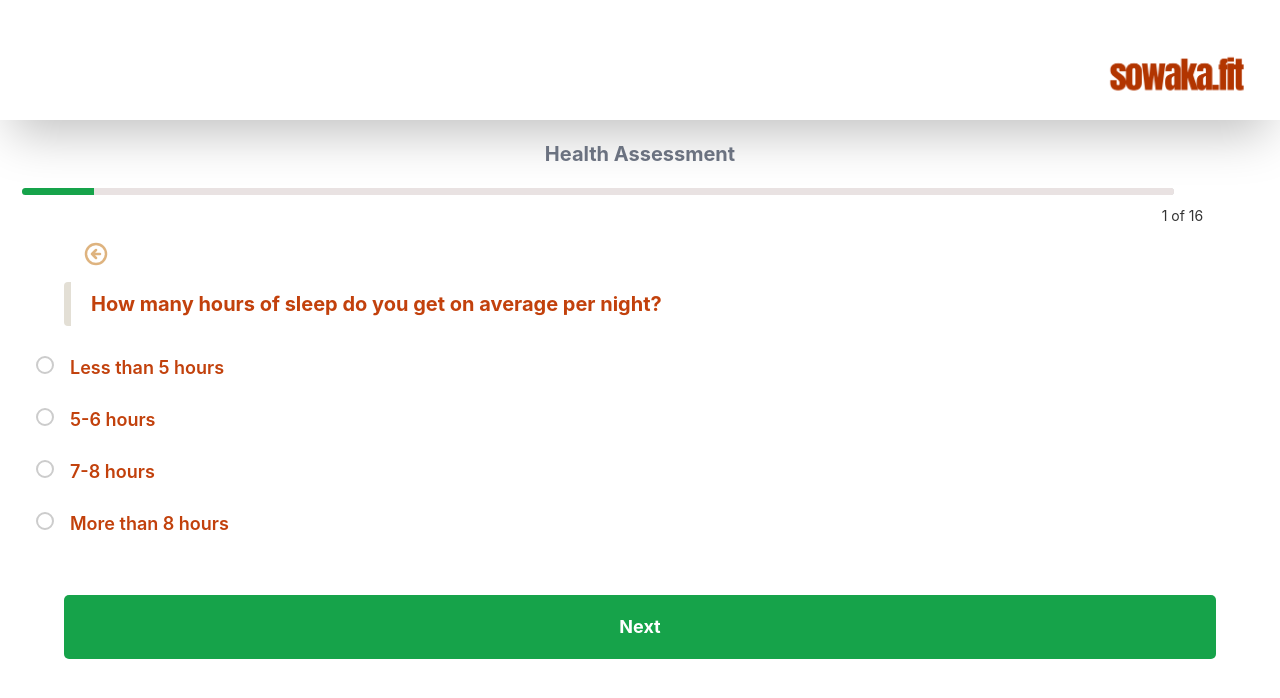
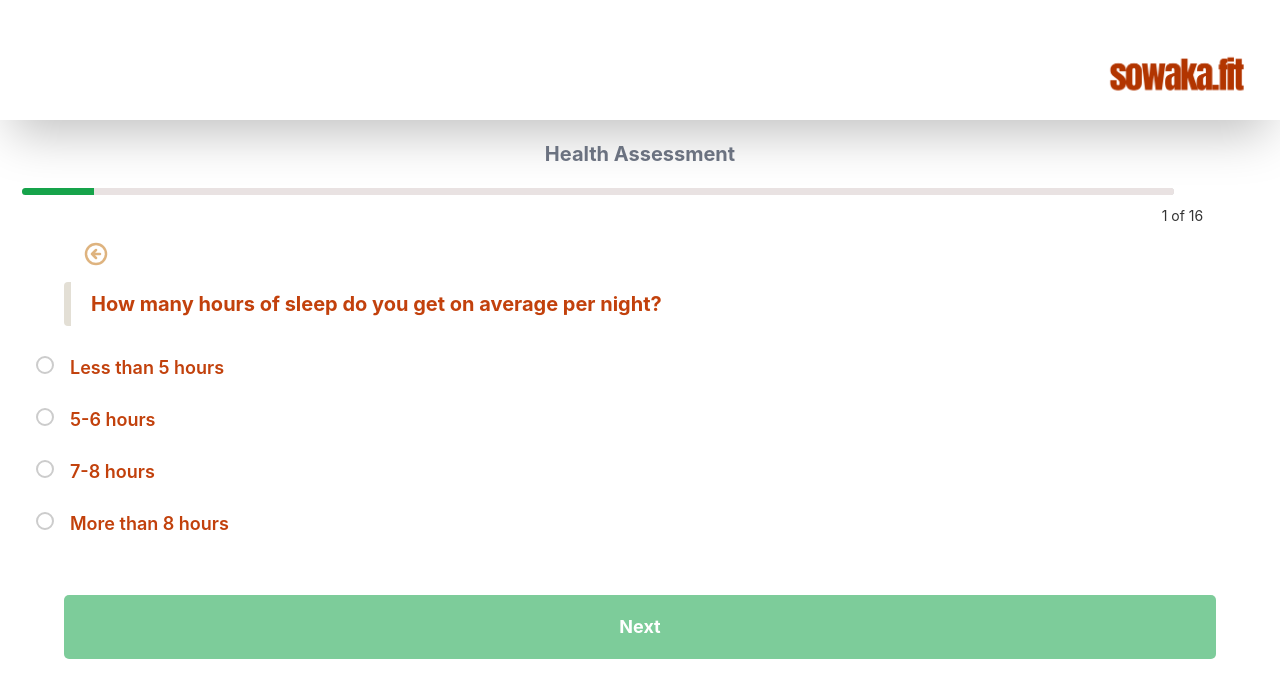
Before and after one commit to Prashantt1617/health_form, a React (Create React App) app in the folder front-end/: page / in a window 1280 px wide. Shown: the top 698 px of the page. Built offline with nearby package versions, Linux system fonts and the light colour scheme.

Commit message:
updation next and submit button

```diff
--- a/front-end/src/App.js
+++ b/front-end/src/App.js
@@ -348,9 +348,9 @@ function App() {
         {isLastQuestion && (
           <button
             type="submit"
-            className="btnsub bg-green-600 hover:bg-green-800 text-white text-lg font-bold mt-4"
+            className="btnsub bg-[#16a34a8e] hover:bg-[#16a34a] text-white text-lg font-bold mt-4"
           >
-            Submit
+            View Report
           </button>
         )}
       </form>
--- a/front-end/src/components/Questionnaire.jsx
+++ b/front-end/src/components/Questionnaire.jsx
@@ -59,7 +59,7 @@ const Questionnaire = ({
 
         {!isLastQuestion && (
           <button
-            className="navigation btnsub hover:bg-green-900 text-white text-lg font-bold"
+            className="navigation btnsub hover:#16a34a text-white text-lg font-bold"
             onClick={handleNextQuestion}
           >
             Next
--- a/front-end/src/styles/ques.css
+++ b/front-end/src/styles/ques.css
@@ -6,7 +6,7 @@
 }
 
 .navigation {
-    background-color: #16a34a;
+  background-color: #16a34a8e;
 }
 
 .head {
```
Also changed, not shown: 1 other file (tests, documents, lock files or other folders). Lines whose indentation alone changed are shown as unchanged.
